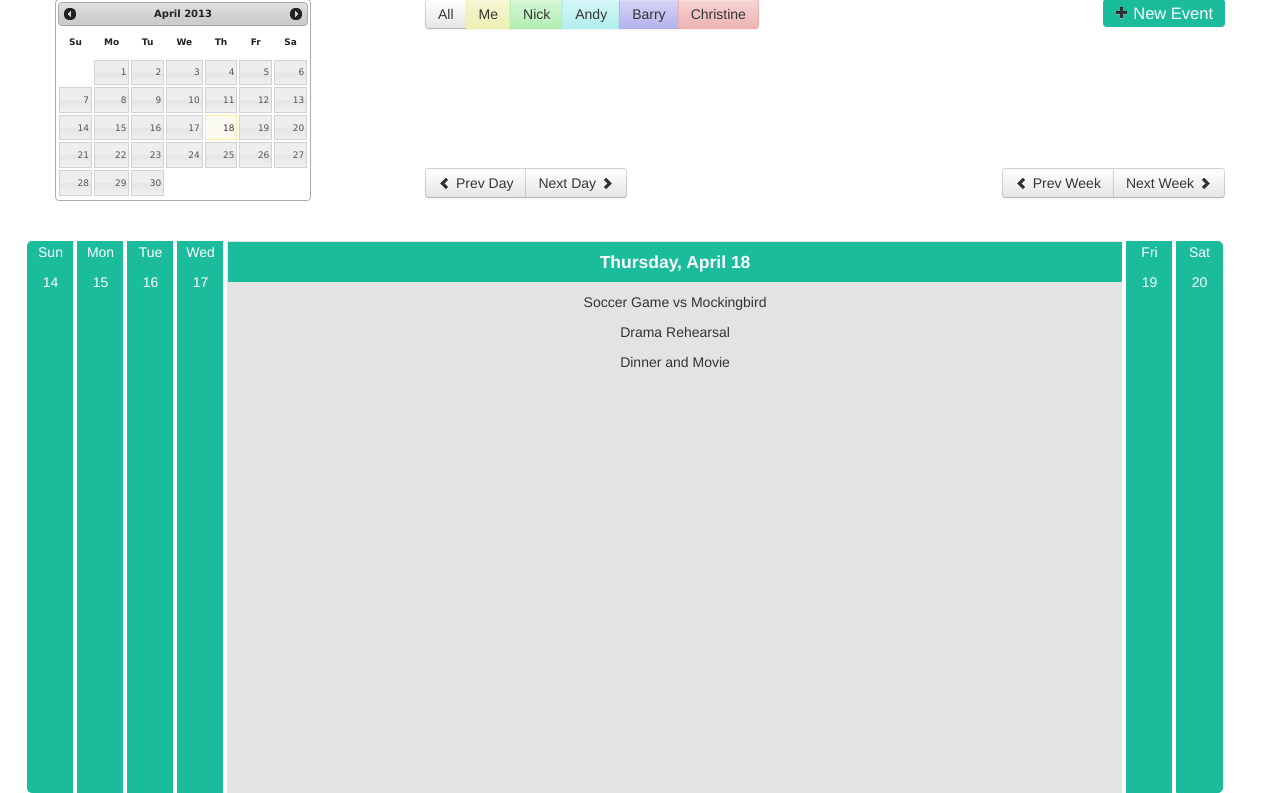
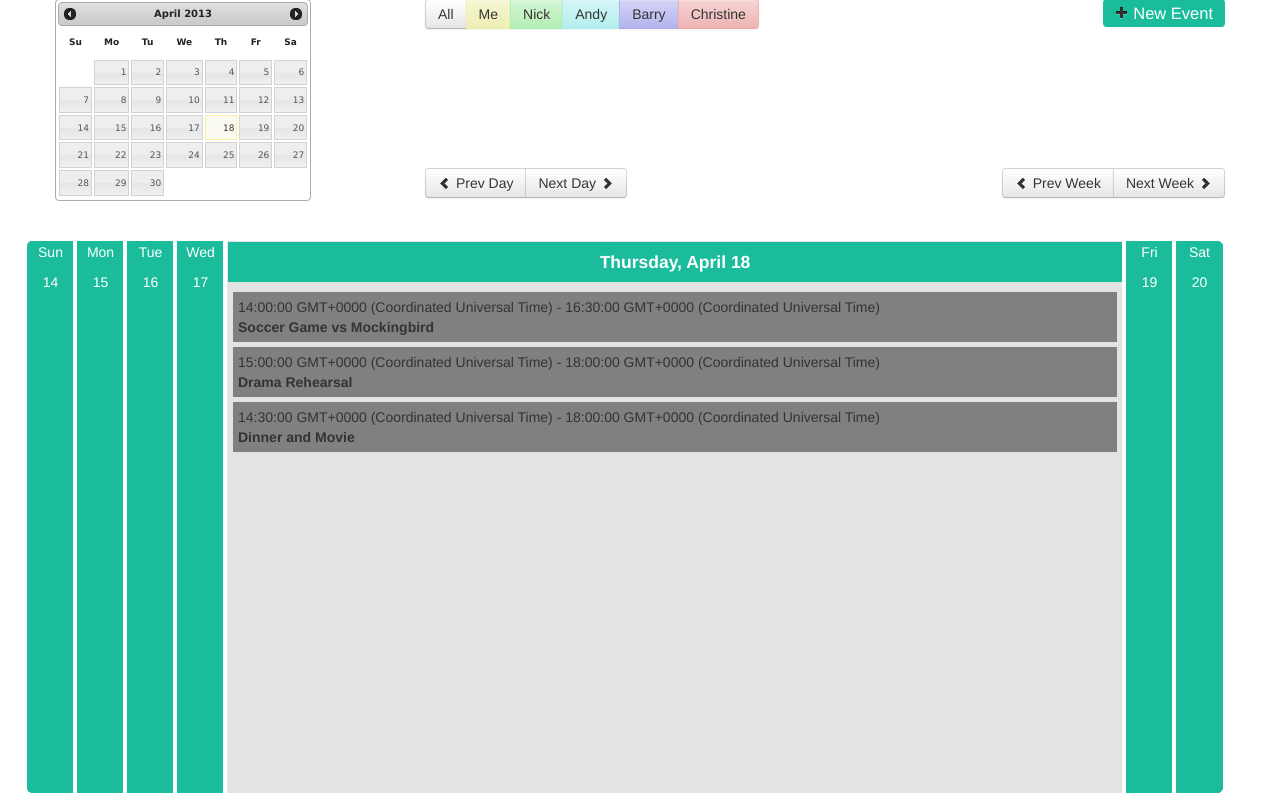
Before and after one commit to rodmk/packplanner, a Django app: page /calendar/ in a window 1280 px wide. Shown: the part 63-856 px from the top of the page. Run offline with Django 3.2, Linux system fonts and the light colour scheme; some libraries are stand-ins or nearby versions.

Commit message:
tiles beta

```diff
--- a/packplanner/templates/index.html
+++ b/packplanner/templates/index.html
@@ -169,6 +169,22 @@
 				margin: 0 0 .4em;
 			}
 
+			.tile {
+				background-color: gray;
+				padding: 5px;
+				margin: 5px;
+			}
+
+			.tile .dayEvents {
+				text-align: left;
+				font-weight: bold;
+				margin: 0px;
+			}
+
+			.tile .eventTime {
+				text-align: left;
+				margin: 0px;
+			}
 
         </style>
      	<!-- -->
@@ -397,6 +413,7 @@
 				console.log(currentDate);
 			}
 
+
 		    /*New Event button*/
 		    //$("#newEventButton").click(function() {
 		    //	$('#newEventModal').modal('');
@@ -493,8 +510,28 @@
 				$(".dayEvents").remove();
 				for (i=0; i<events.length; i++) {
 					var event = events[i];
-					content.append("<p class='dayEvents'>" + event.title + "</p>");
+					content.append(renderEvent(event));
 				}
+			}
+
+			function renderEvent(event) {
+				tile = $("<div>", {
+					class: "tile",
+				})
+
+				date = $("<p>", {
+					class: "eventTime",
+					text: event.startDate.toTimeString() + " - " + event.endDate.toTimeString(),
+				})
+
+				content = $("<p>", {
+					class: "dayEvents",
+					text: event.title,
+				})
+
+				date.appendTo(tile);
+				content.appendTo(tile);
+				return tile;
 			}
 
 			function getEvents(date) {
```
